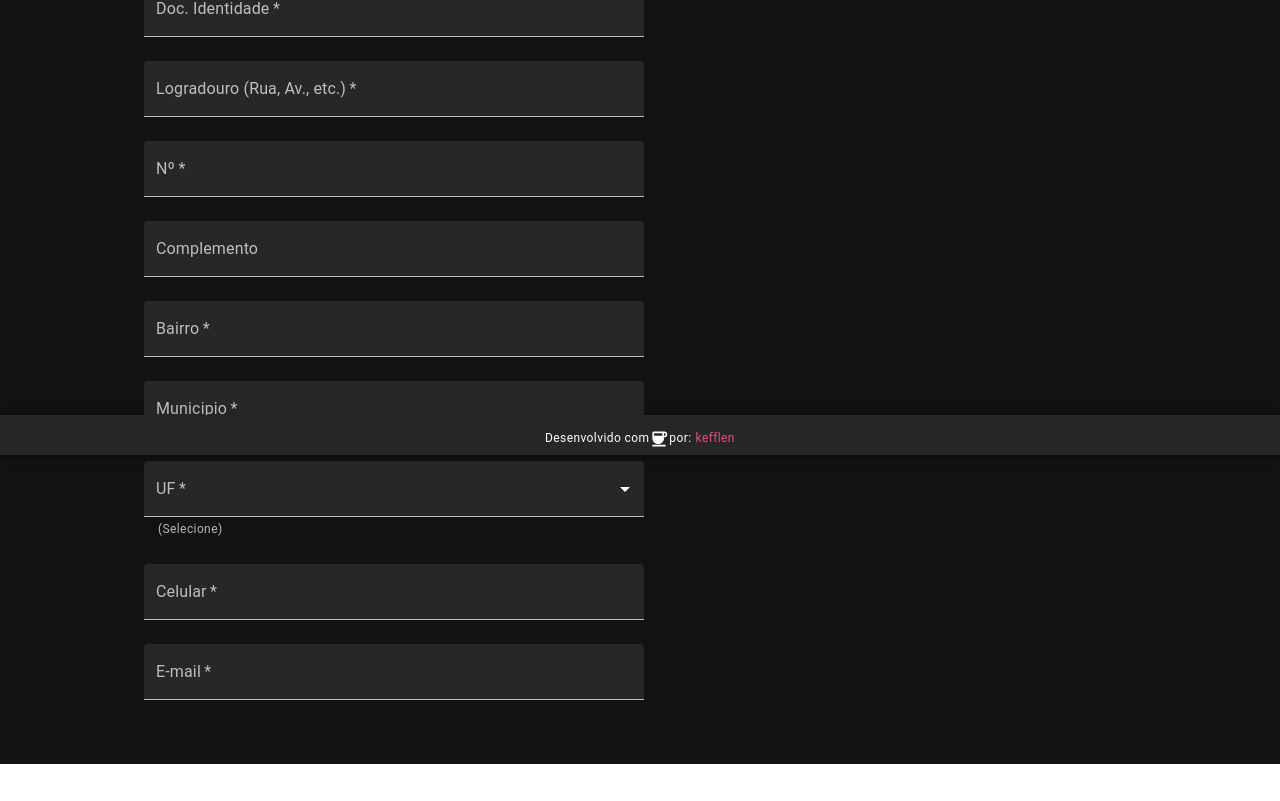
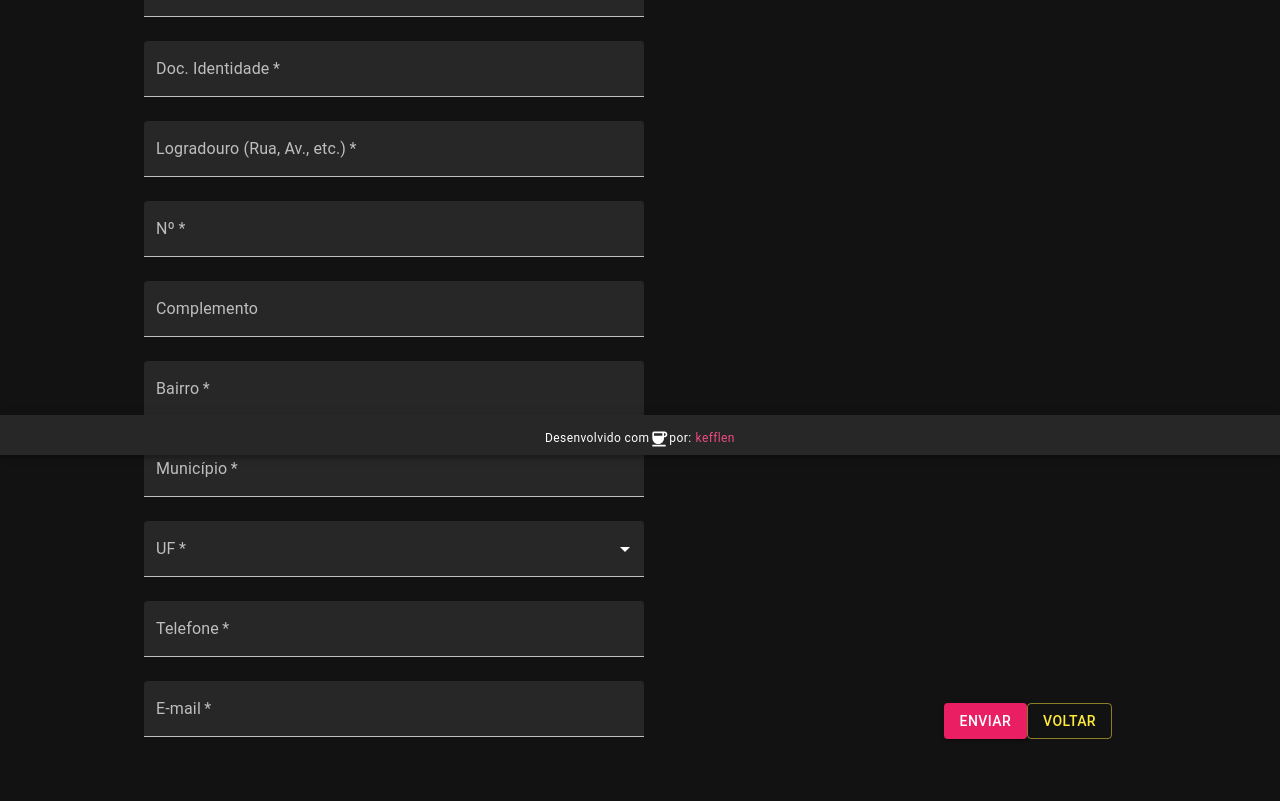
Before and after one commit to fcintra4/karangos-mat-2021-2, a React (Create React App) app: page /clientes/new in a window 1280 px wide. Shown: the part 345-1146 px from the top of the page. Before the commit the page ends 1109 px from the top, so only its background shows below. Built offline with nearby package versions, Linux system fonts and the light colour scheme.

Commit message:
(19/11) Continuação do formulário de clientes

```diff
--- a/package.json
+++ b/package.json
@@ -15,11 +15,13 @@
     "@testing-library/user-event": "^12.8.3",
     "axios": "^0.23.0",
     "date-fns": "^2.25.0",
+    "gerador-validador-cpf": "^5.0.2",
     "react": "^17.0.2",
     "react-dom": "^17.0.2",
     "react-input-mask": "^2.0.4",
     "react-router-dom": "^5.3.0",
     "react-scripts": "4.0.3",
+    "validator": "^13.7.0",
     "web-vitals": "^1.1.2"
   },
   "scripts": {
--- a/src/routed/ClientesForm.js
+++ b/src/routed/ClientesForm.js
@@ -1,10 +1,18 @@
-import AdapterDateFns from '@mui/lab/AdapterDateFns';
-import LocalizationProvider from '@mui/lab/LocalizationProvider';
+import AdapterDateFns from '@mui/lab/AdapterDateFns'
+import LocalizationProvider from '@mui/lab/LocalizationProvider'
 import DatePicker from '@mui/lab/DatePicker';
-import { TextField, MenuItem } from '@mui/material'
+import { TextField, MenuItem, Toolbar, Button } from '@mui/material'
 import { makeStyles } from '@mui/styles'
 import * as React from 'react'
 import InputMask from 'react-input-mask'
+import validator from 'validator';
+import { validate as cpfValidate, validate } from 'gerador-validador-cpf'
+import ptLocale from 'date-fns/locale/pt-BR'
+import axios from 'axios'
+import { useHistory } from 'react-router-dom'
+import { isFuture as dateIsFuture, isValid as dateIsValid } from 'date-fns'
+import Snackbar from '@mui/material/Snackbar'
+
 
 const useStyles = makeStyles(theme => ({
   form: {
@@ -17,49 +25,197 @@ const useStyles = makeStyles(theme => ({
       minWidth: '200px',
       maxWidth: '500px',
       marginBottom: '24px'
+    },
+    toolbar: {
+      width: '100%',
+      justifyContent: 'space-between'
     }
   }
 }))
 
 const unidadesFed = [
-  {sigla: 'DF', nome: 'Distrito Federal'},
-  {sigla: 'ES', nome: 'Espirito Santos'},
-  {sigla: 'GO', nome: 'Goias'},
-  {sigla: 'MS', nome: 'Mato Grosso do Sul'},
-  {sigla: 'MG', nome: 'Minas Gerais'},
-  {sigla: 'PR', nome: 'Parana'},
-  {sigla: 'RG', nome: 'Rio de Janeiro'},
-  {sigla: 'SP', nome: 'São Paulo'},
+  { sigla: 'DF', nome: 'Distrito Federal' },
+  { sigla: 'ES', nome: 'Espirito Santos' },
+  { sigla: 'GO', nome: 'Goias' },
+  { sigla: 'MS', nome: 'Mato Grosso do Sul' },
+  { sigla: 'MG', nome: 'Minas Gerais' },
+  { sigla: 'PR', nome: 'Parana' },
+  { sigla: 'RG', nome: 'Rio de Janeiro' },
+  { sigla: 'SP', nome: 'São Paulo' },
 ]
+
+const formatChars = {
+  '9': '[0-9]',
+  '#': '[0-9]?'
+}
+
+
 
 export default function ClientesForm() {
   const styles = useStyles()
+  const history = useHistory()
   const [state, setState] = React.useState({
-    cliente: {}
+    cliente: {},
+    errors: {},
+    formValid: true,
+    isSnackOpen: false,
+    snackMessage: '',
+    isSendingError: false,
+    btnSendLabel: 'Enviar'
   })
 
+  const {
+    cliente, errors, formValid,
+    isSnackOpen, snackMessage, isSendingError,
+    btnSendLabel
+  } = state
 
-  const {
-    cliente
-  } = state
 
 
   function handleInputChange(event, attr) {
     if (!attr) attr = event.target.id
     let newCliente
     if (!event.target) {
+      if (typeof event === 'string') event = event.trim()
       newCliente = { ...cliente, [attr]: event }
     } else {
-      newCliente = { ...cliente, [attr]: event.target.value }
+      newCliente = { ...cliente, [attr]: event.target.value.trim() }
     }
-    console.log({newCliente})
-    setState({ ...state, cliente: newCliente })
+    const errors = formValidate(newCliente)
+    const newFormValid = Object.keys(errors).length === 0
+    setState({
+      ...state, cliente: newCliente,
+      errors, formValid: newFormValid
+    })
+  }
+
+  function formValidate(fields) {
+    const newErrors = {}
+
+    if (!fields.nome || !(validator.isLength(fields.nome, { min: 5 })
+      && validator.contains(fields.nome, ' '))) {
+      newErrors.nome = 'Informe o nome completo'
+    }
+
+    if (!fields.cpf || !cpfValidate(fields.cpf)) {
+      newErrors.cpf = 'CPF inválido'
+    }
+
+    if (!fields.rg || !validator.isLength(fields.rg, { min: 4 })) {
+      newErrors.rg = 'Doc. identidade incompleto ou não informado'
+    }
+
+    if (!fields.data_nascimento || !dateIsValid(fields.data_nascimento)
+      || dateIsFuture(fields.data_nascimento)) {
+      newErrors.data_nascimento = 'Data inválida ou no futuro'
+    }
+
+    if (!fields.logradouro || !validator.isLength(fields.logradouro, { min: 4 })) {
+      newErrors.logradouro = 'Logradouro incompleto ou não informado'
+    }
+
+    if (!fields.num_imovel || !validator.isLength(fields.num_imovel, { min: 1 })) {
+      newErrors.num_imovel = 'Número não informado'
+    }
+
+    if (!fields.bairro || !validator.isLength(fields.bairro, { min: 3 })) {
+      newErrors.bairro = 'Bairro incompleto ou não informado'
+    }
+
+    if (!fields.municipio || !validator.isLength(fields.municipio, { min: 3 })) {
+      newErrors.municipio = 'Município incompleto ou não informado'
+    }
+
+    if (!fields.uf || !validator.isLength(fields.uf, { min: 2, max: 2 })) {
+      newErrors.uf = 'Selecione a UF'
+    }
+
+    if (!fields.telefone || validator.contains(fields.telefone, '_')) {
+      newErrors.telefone = 'Telefone inválido'
+    }
+
+    if (!fields.email || !validator.isEmail(fields.email)) {
+      newErrors.email = 'E-mail inválido ou não informado'
+    }
+
+    return newErrors
+
+  }
+
+  function handleSubmit(event) {
+
+    // Evita o recarregamento da página
+    event.preventDefault()
+
+    if (formValid) saveData()
+
+  }
+
+  function saveData() {
+    setState({ ...state, btnSendLabel: 'Enviando...' })
+
+    axios.post('https://api.faustocintra.com.br/clientes', cliente)
+      .then(
+        () => {
+          setState({
+            ...state,
+            isSnackOpen: true,
+            snackMessage: 'Dados salvos com sucesso!',
+            isSendingError: false,
+            btnSendLabel: 'Enviar'
+          })
+
+        }
+      )
+      .catch(
+        error => {
+          setState({
+            ...state,
+            isSnackOpen: true,
+            snackMessage: 'ERRO: ' + error.message,
+            isSendingError: true,
+            btnSendLabel: 'Enviar'
+          })
+        }
+      )
+  }
+
+  function handleSnackClose(event, reason) {
+    // Evita que o snackbar seja fechado clicando-se fora dele
+    if (reason === 'clickaway') return
+
+    // Fechamento em condições normais
+    setState({ ...state, isSnackOpen: false })
+
+    // Retorna ao componente de listagem
+    history.push('/clientes')
+
   }
 
   return (
     <>
       <h1>Cadastro de novo cliente</h1>
-      <form className={styles.form}>
+
+      <div>
+        {JSON.stringify(cliente)}<br />
+        {'formValid: ' + formValid}<br />
+        {'errors:' + JSON.stringify(errors)}
+      </div>
+
+      <Snackbar
+        open={isSnackOpen}
+        autoHideDuration={6000}
+        onClose={handleSnackClose}
+        message={snackMessage}
+        action={
+          <Button color="secondary" onClick={handleSnackClose}>
+            {isSendingError ? 'Que pena!' : 'Entendi'}
+          </Button>
+        }
+      />
+
+      <form className={styles.form} onSubmit={handleSubmit}>
+
         <TextField
           id="nome"
           label="Nome"
@@ -68,24 +224,27 @@ export default function ClientesForm() {
           required
           fullWidth
           onChange={handleInputChange}
+          error={errors?.nome}
+          helperText={errors?.nome}
         />
 
         <InputMask
-          mask='999.999.999-99'
+          mask="999.999.999-99"
           value={cliente.cpf}
           onChange={handleInputChange}
         >
-          {() => (
-            <TextField
-              id='cpf'
+          {
+            () => <TextField
+              id="cpf"
               label="CPF"
               variant="filled"
               required
               fullWidth
+              error={errors?.cpf}
+              helperText={errors?.cpf}
             />
-          )}
+          }
         </InputMask>
-
         <TextField
           id="rg"
           label="Doc. Identidade"
@@ -94,23 +253,28 @@ export default function ClientesForm() {
           required
           fullWidth
           onChange={handleInputChange}
+          error={errors?.rg}
+          helperText={errors?.rg}
         />
 
-        <LocalizationProvider dateAdapter={AdapterDateFns}>
+        <LocalizationProvider dateAdapter={AdapterDateFns} locale={ptLocale}>
+          { /* new Date() => data de hoje, previne digitação de datas futuras */}
           <DatePicker
             label="Data de nascimento"
-            value={cliente.dataNascimento}
-            onChange={event => handleInputChange(event, 'dataNascimento')}
-            renderInput={
-              (params) => <TextField {...params}
+            value={cliente.data_nascimento}
+            onChange={event => handleInputChange(event, 'data_nascimento')}
+            renderInput={(params) =>
+              <TextField
+                {...params}
+                id="data_nascimento"
+                variant="filled"
                 fullWidth
-                id="dataNascimento"
-                variant='filled'
+                error={errors?.data_nascimento}
+                helperText={errors?.data_nascimento}
               />
             }
           />
         </LocalizationProvider>
-
         <TextField
           id="logradouro"
           label="Logradouro (Rua, Av., etc.)"
@@ -119,16 +283,20 @@ export default function ClientesForm() {
           required
           fullWidth
           onChange={handleInputChange}
+          error={errors?.logradouro}
+          helperText={errors?.logradouro}
         />
 
         <TextField
-          id="numImovel"
+          id="num_imovel"
           label="Nº"
           variant="filled"
-          value={cliente.numImovel}
+          value={cliente.num_imovel}
           required
           fullWidth
           onChange={handleInputChange}
+          error={errors?.num_imovel}
+          helperText={errors?.num_imovel}
         />
 
         <TextField
@@ -139,25 +307,28 @@ export default function ClientesForm() {
           fullWidth
           onChange={handleInputChange}
         />
-
         <TextField
           id="bairro"
           label="Bairro"
           variant="filled"
           value={cliente.bairro}
+          required
           fullWidth
-          required
           onChange={handleInputChange}
+          error={errors?.bairro}
+          helperText={errors?.bairro}
         />
 
         <TextField
           id="municipio"
-          label="Municipio"
+          label="Município"
           variant="filled"
           value={cliente.municipio}
+          required
           fullWidth
-          required
           onChange={handleInputChange}
+          error={errors?.municipio}
+          helperText={errors?.municipio}
         />
 
         <TextField
@@ -167,9 +338,11 @@ export default function ClientesForm() {
           value={cliente.uf}
           onChange={event => handleInputChange(event, 'uf')}
           helperText="(Selecione)"
+          variant="filled"
+          required
           fullWidth
-          required
-          variant="filled"
+          error={errors?.uf}
+          helperText={errors?.uf}
         >
           {unidadesFed.map((option) => (
             <MenuItem key={option.sigla} value={option.sigla}>
@@ -179,31 +352,48 @@ export default function ClientesForm() {
         </TextField>
 
         <InputMask
-          mask='(99) 99999-9999'
+          mask="(99) #9999-9999"
+          formatChars={formatChars}
           value={cliente.telefone}
           onChange={handleInputChange}
         >
-          {() => (
-            <TextField
-              id='telefone'
-              label="Celular"
+          {
+            () => <TextField
+              id="telefone"
+              label="Telefone"
               variant="filled"
               required
               fullWidth
+              error={errors?.telefone}
+              helperText={errors?.telefone}
             />
-          )}
+          }
         </InputMask>
-
         <TextField
           id="email"
           label="E-mail"
           variant="filled"
           value={cliente.email}
+          required
           fullWidth
-          required
-          type='email'
+          type="email"
           onChange={handleInputChange}
+          error={errors?.email}
+          helperText={errors?.email}
         />
+
+        <Toolbar className={styles.toolbar}>
+          <Button
+            variant="contained"
+            color="secondary"
+            type="submit"
+            disabled={btnSendLabel !== 'Enviar'}
+          >
+            {btnSendLabel}
+          </Button>
+
+          <Button variant="outlined">Voltar</Button>
+        </Toolbar>
 
       </form>
     </>
```
Also changed, not shown: 1 other file (tests, documents, lock files or other folders).
